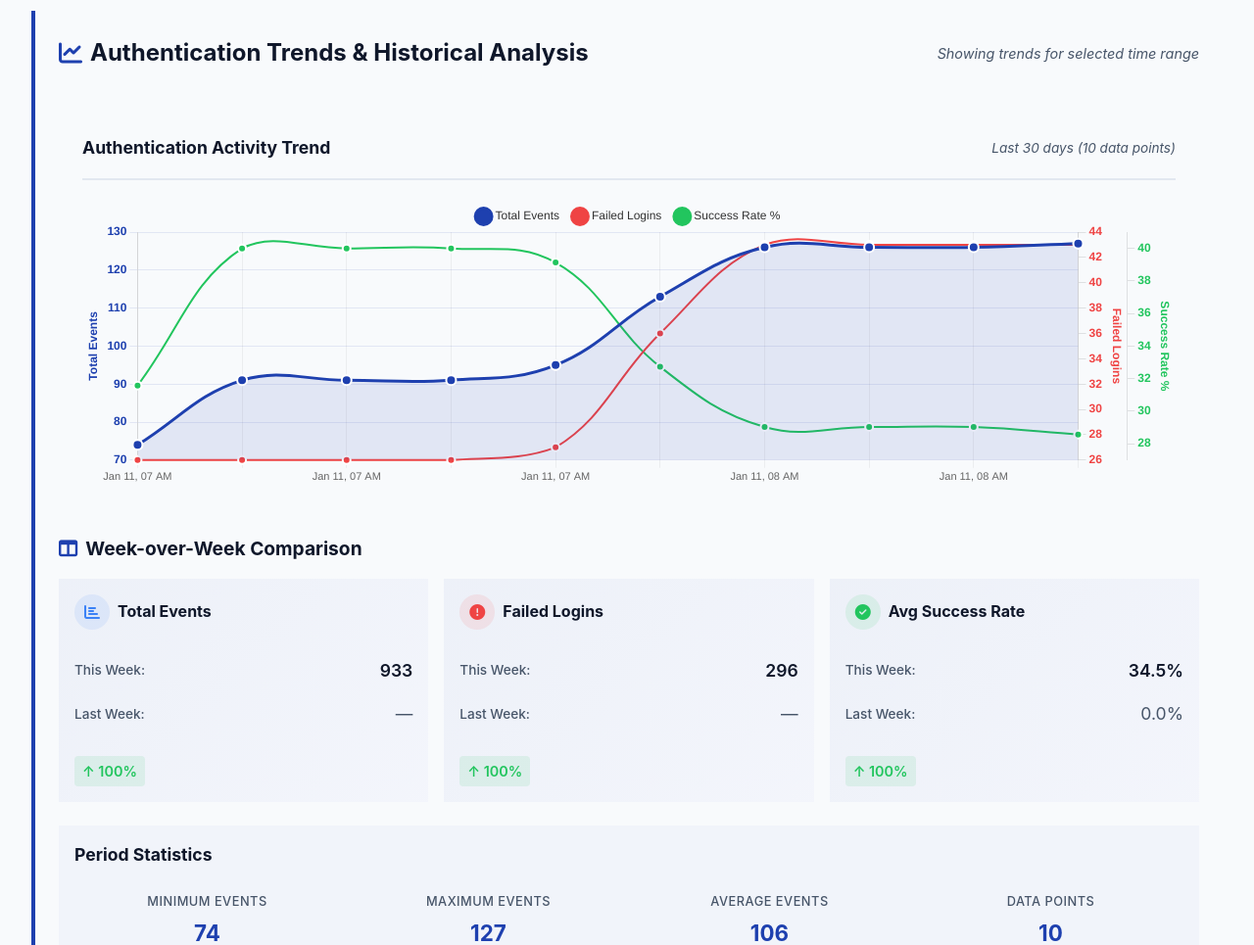
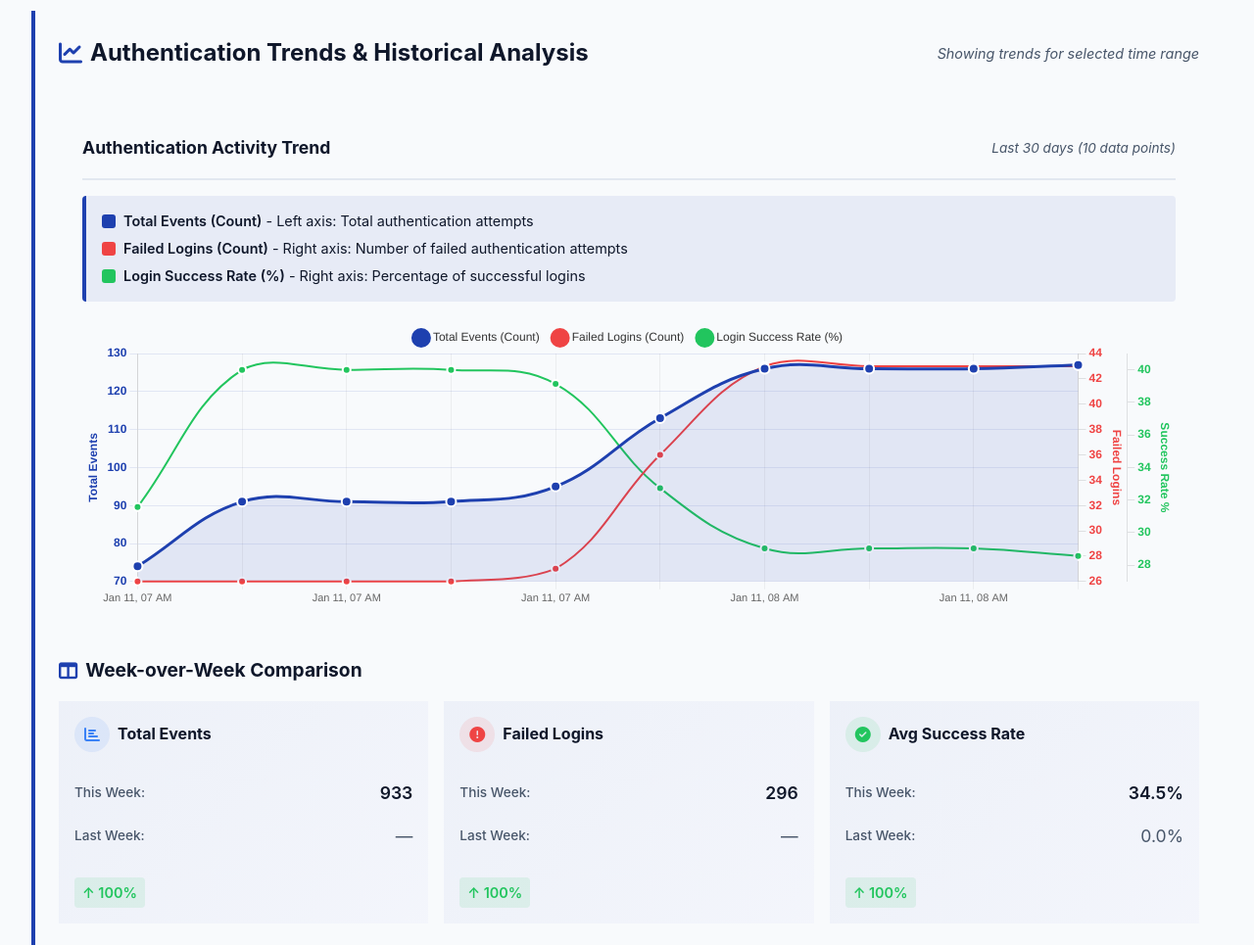
Before and after one commit to noble-antwi/okta-security-monitoring-dashboard, a Flask app: page / in a window 1280 px wide. Shown: the part 2825-3790 px from the top of the page at 98% size. Run offline with Flask 3, Linux system fonts and the light colour scheme.

Commit message:
Improve chart labeling: Add clear legend, better tooltips, and metric descriptions

```diff
--- a/static/css/style.css
+++ b/static/css/style.css
@@ -963,6 +963,41 @@ section {
     font-style: italic;
 }
 
+.chart-legend-help {
+    background: rgba(30, 64, 175, 0.08);
+    border-left: 4px solid #1e40af;
+    padding: var(--spacing-md);
+    border-radius: 4px;
+    margin-bottom: var(--spacing-md);
+    display: flex;
+    flex-direction: column;
+    gap: var(--spacing-sm);
+}
+
+.legend-item {
+    display: flex;
+    align-items: center;
+    gap: var(--spacing-sm);
+    font-size: 0.9rem;
+    color: var(--text-primary);
+}
+
+.legend-color {
+    width: 14px;
+    height: 14px;
+    border-radius: 3px;
+    flex-shrink: 0;
+}
+
+.legend-item strong {
+    color: var(--text-primary);
+    font-weight: 600;
+}
+
+.legend-item span:last-child {
+    line-height: 1.4;
+}
+
 .trend-chart-container canvas {
     max-height: 300px;
 }
--- a/static/js/dashboard.js
+++ b/static/js/dashboard.js
@@ -956,8 +956,9 @@ async function loadTrendData(period = '30d') {
         }
 
         // Map period to endpoint
+        // Note: For 24h, we use 7d trends since analysis endpoint doesn't have time-series data
         const endpointMap = {
-            '24h': '/api/analysis',  // Use main analysis endpoint for 24h
+            '24h': '/api/trends/7d',  // Use 7d trends for 24h to get time-series data
             '7d': '/api/trends/7d',
             '30d': '/api/trends/30d'
         };
@@ -969,13 +970,8 @@ async function loadTrendData(period = '30d') {
         const data = await response.json();
         console.log(`Fetched trend data for ${period}:`, data);
 
-        // For 24h, convert main analysis format to trend format
-        let trendData;
-        if (period === '24h') {
-            trendData = convertAnalysisToTrendData(data);
-        } else {
-            trendData = data;
-        }
+        // Data is already in trend format from the API
+        let trendData = data;
 
         console.log(`Rendering chart with trendData:`, trendData);
         renderTrendChart(trendData, period);
@@ -991,36 +987,6 @@ async function loadTrendData(period = '30d') {
         console.error('Error loading trend data:', error);
         showNotification('Failed to load trend data', 'error');
     }
-}
-
-/**
- * Convert main analysis data to trend format for 24h display
- */
-function convertAnalysisToTrendData(analysis) {
-    const summary = analysis.summary || {};
-    const now = new Date();
-    const timestamp = now.toISOString();
-
-    return {
-        trend_type: 'last_24h',
-        timestamps: [timestamp],
-        data_points: {
-            total_events: [summary.total_events || 0],
-            failed_logins: [summary.failed_logins || 0],
-            successful_logins: [summary.successful_logins || 0],
-            unique_users: [summary.unique_users || 0],
-            login_success_rate: [summary.login_success_rate || 0]
-        },
-        summary: {
-            min_events: summary.total_events || 0,
-            max_events: summary.total_events || 0,
-            avg_events: summary.total_events || 0,
-            min_failures: summary.failed_logins || 0,
-            max_failures: summary.failed_logins || 0,
-            avg_failures: summary.failed_logins || 0,
-            data_points_count: 1
-        }
-    };
 }
 
 /**
@@ -1083,7 +1049,7 @@ function renderTrendChart(trendData, period = '30d') {
 
     const datasets = [
         {
-            label: 'Total Events',
+            label: 'Total Events (Count)',
             data: data_points.total_events || [],
             borderColor: '#1e40af',
             backgroundColor: 'rgba(30, 64, 175, 0.1)',
@@ -1101,7 +1067,7 @@ function renderTrendChart(trendData, period = '30d') {
             }
         },
         {
-            label: 'Failed Logins',
+            label: 'Failed Logins (Count)',
             data: data_points.failed_logins || [],
             borderColor: '#ef4444',
             backgroundColor: 'rgba(239, 68, 68, 0.05)',
@@ -1116,7 +1082,7 @@ function renderTrendChart(trendData, period = '30d') {
             yAxisID: 'y1'
         },
         {
-            label: 'Success Rate %',
+            label: 'Login Success Rate (%)',
             data: data_points.login_success_rate || [],
             borderColor: '#22c55e',
             backgroundColor: 'rgba(34, 197, 94, 0.05)',
@@ -1166,7 +1132,7 @@ function renderTrendChart(trendData, period = '30d') {
                     }
                 },
                 tooltip: {
-                    backgroundColor: 'rgba(0, 0, 0, 0.85)',
+                    backgroundColor: 'rgba(0, 0, 0, 0.9)',
                     padding: 14,
                     titleFont: {size: 13, weight: 'bold'},
                     bodyFont: {size: 12},
@@ -1174,8 +1140,21 @@ function renderTrendChart(trendData, period = '30d') {
                     borderWidth: 1,
                     displayColors: true,
                     callbacks: {
+                        label: function(context) {
+                            let label = context.dataset.label || '';
+                            if (label) {
+                                label += ': ';
+                            }
+                            // Add value with appropriate formatting
+                            if (label.includes('%')) {
+                                label += context.parsed.y.toFixed(1) + '%';
+                            } else {
+                                label += context.parsed.y.toLocaleString();
+                            }
+                            return label;
+                        },
                         footer: function(context) {
-                            return 'Click to see more details';
+                            return '─ Left axis: Count | Right axis: Percentage';
                         }
                     }
                 }
--- a/templates/dashboard.html
+++ b/templates/dashboard.html
@@ -318,6 +318,20 @@
                         <h3>Authentication Activity Trend</h3>
                         <span class="chart-info" id="trendChartInfo">Total events over time</span>
                     </div>
+                    <div class="chart-legend-help">
+                        <div class="legend-item">
+                            <span class="legend-color" style="background: #1e40af;"></span>
+                            <span><strong>Total Events (Count)</strong> - Left axis: Total authentication attempts</span>
+                        </div>
+                        <div class="legend-item">
+                            <span class="legend-color" style="background: #ef4444;"></span>
+                            <span><strong>Failed Logins (Count)</strong> - Right axis: Number of failed authentication attempts</span>
+                        </div>
+                        <div class="legend-item">
+                            <span class="legend-color" style="background: #22c55e;"></span>
+                            <span><strong>Login Success Rate (%)</strong> - Right axis: Percentage of successful logins</span>
+                        </div>
+                    </div>
                     <canvas id="trendChart" height="80"></canvas>
                 </div>
 
```
